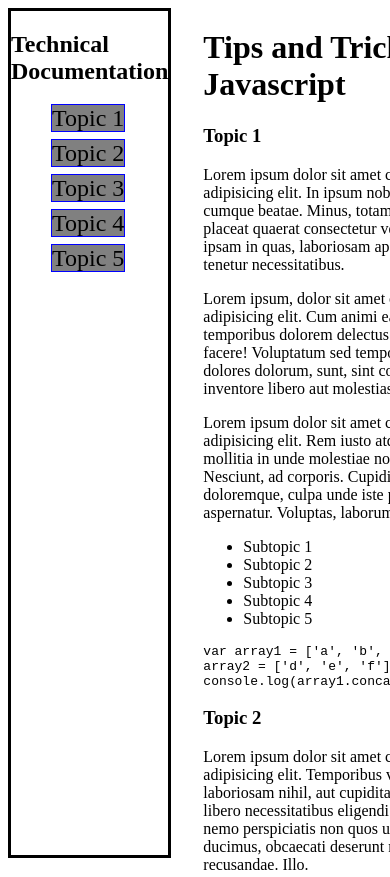
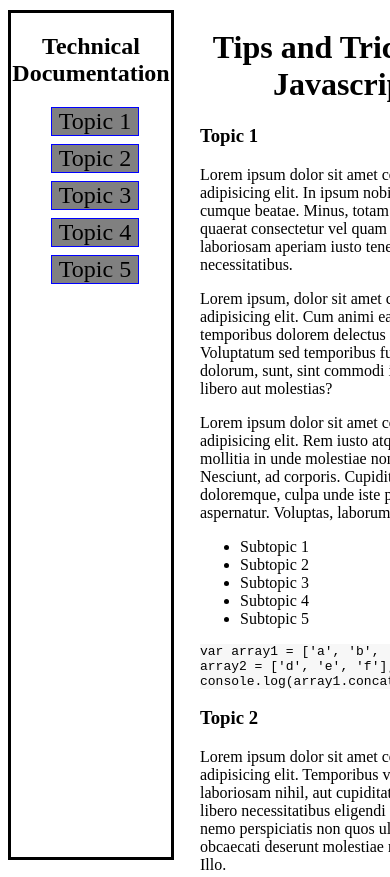
Before and after one commit to NatalieSalemme/TechnicalDocPage, a plain HTML site: page index.html in a window 390 px wide. Shown: the top 877 px of the page. Drawn offline with Linux system fonts and the light colour scheme.

Commit message:
Adding media queries

```diff
--- a/styles.css
+++ b/styles.css
@@ -1,33 +1,36 @@
+body h1 {
+  text-align: center;
+}
+#nav-bar {
+  top:20px;
+ display: flex;
+}
 .nav-container {
-  display: flex;
   flex-direction: column;
   height: 100vh;
   border: 3px solid black;
-
+  position: fixed;
+  top: 10px;
+  display: flex;
+  justify-content: flex-start;
 }
 nav ul {
-  display: flex;
-  flex-direction: column;
   list-style-type: none;
-
 }
 #navbar ul li {
    padding-bottom: .5em;
-
-
+  padding-right: 2em;
 }
 .nav-link {
   background-color: gray;
   font-size: 1.5em;
   border: 1px solid blue;
-
+  display: flex;
 }
-
-
 nav ul li a:link {
   text-decoration: none;
   color: black;
-
+  justify-content: center;
 }
 nav ul li a:visited {
   text-decoration: none;
@@ -37,7 +40,41 @@ nav ul li a:hover {
 }
 .doc-container {
   display: flex;
+  flex-direction: row;
 }
 #body-container {
   padding-left: 2em;
+  display: flex;
 }
+#main-doc {
+  padding-left: 16em;
+}
+code {
+  display: block;
+  background-color:#f7f7f7;
+}
+/* Media queries */
+@media only screen and (max-width: 815px) {
+  #nav-bar{
+    display: flex;
+  }
+  .nav-link {
+    display: flex;
+  }
+  .nav-container {
+  width: 20%;
+  }
+  #main-doc {
+    margin-left: -6em;
+  }
+}
+@media only screen and (max-width: 780px) {
+  .nav-container {
+    min-width: 10em;
+  }
+}
+@media only screen and (max-width: 480px) {
+  #main-doc {
+    min-width: 18em;
+  }
+}
```
